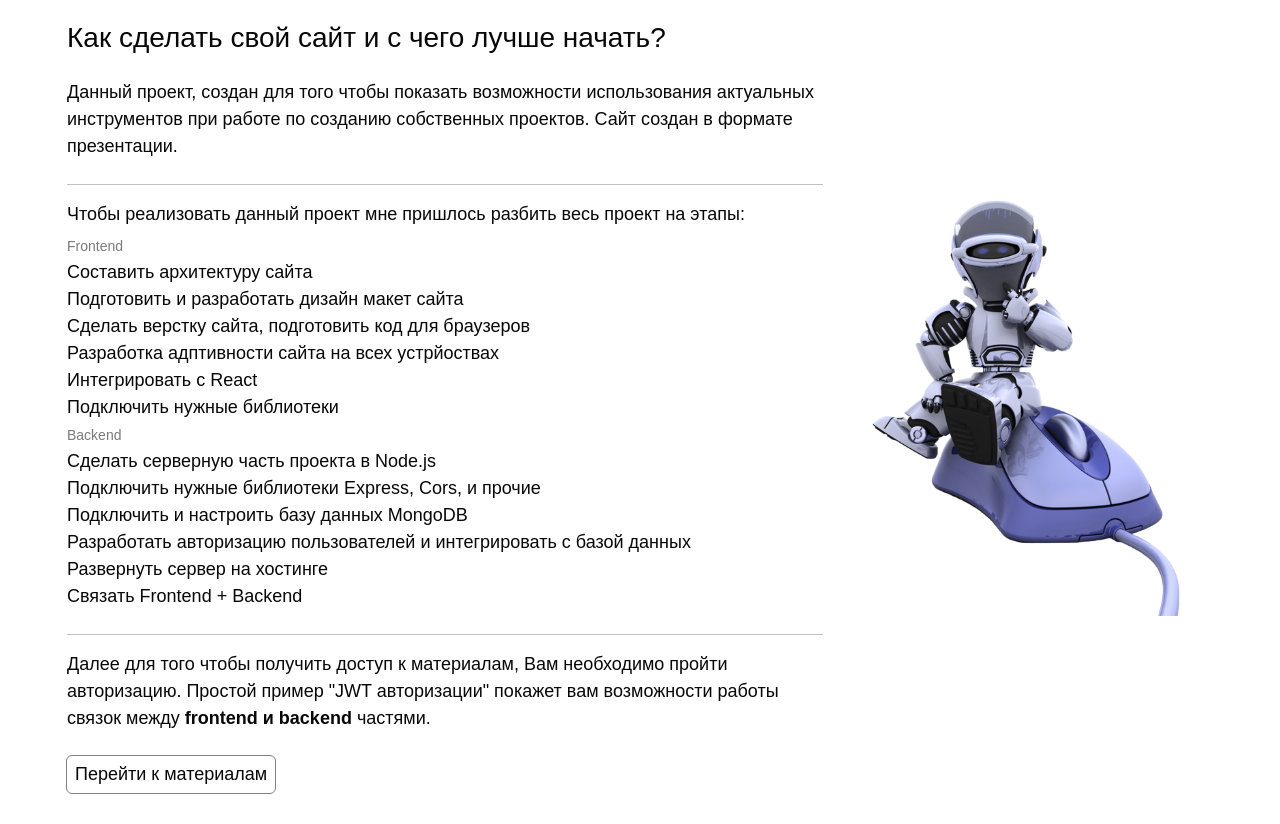
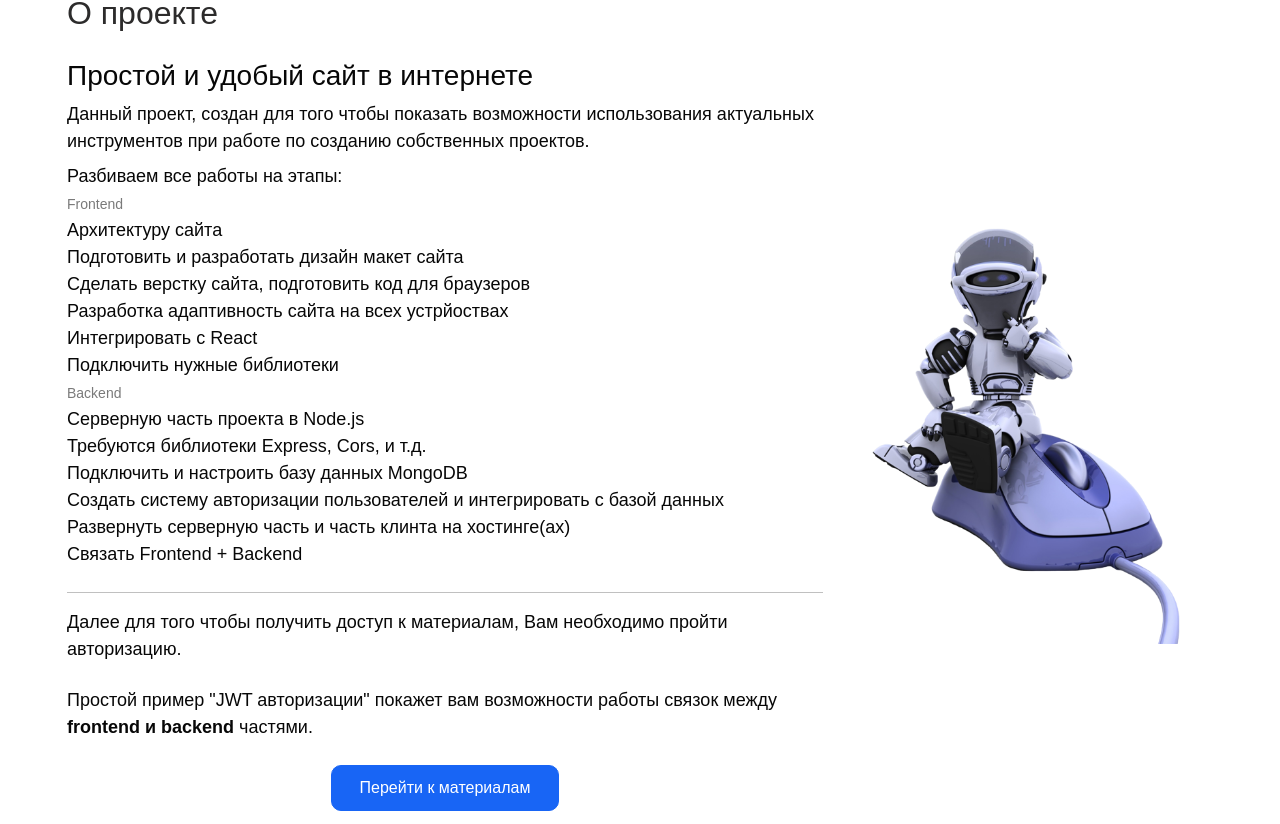
Before and after one commit to dankfedorov/Jokeberry-Frontend, a React app: page / in a window 1280 px wide. Shown: the part 856-1680 px from the top of the page. Built offline with nearby package versions, Linux system fonts and the light colour scheme.

Commit message:
add h1 block icons

```diff
--- a/src/assets/styles/landpage.css
+++ b/src/assets/styles/landpage.css
@@ -131,16 +131,29 @@ ul {
   /* z-index: 999; */
 }
 
-.hero__btn:focus {
+.btn{
+  background-color: var(--default-color);
+  border: 1px solid var(--default-color);
+  border-radius: 10px;
+  padding: 10px 28px;
+  -webkit-border-radius: 10px;
+  -moz-border-radius: 10px;
+  -ms-border-radius: 10px;
+  -o-border-radius: 10px;
+  color: #ffffff;
+  font-size: 16px;
+
+}
+.btn:focus {
   position: relative;
   background-color: var(--focus-color);
 }
 
-.hero__btn:hover {
+.btn:hover {
   background-color: var(--hover-color);
 }
 
-.hero__btn:active {
+.btn:active {
   background-color: var(--active-color);
 }
 .hero img{
--- a/src/components/Intro.jsx
+++ b/src/components/Intro.jsx
@@ -7,55 +7,55 @@ function Intro() {
       <section id="intro" className="intro">
         <div className="container container__intro">
 
-          {/* <h2 className="mb-2">Основная коцепция</h2> */}
+          <h2 className="mb-0">О проекте</h2>
+
           <div className="row d-flex align-items-center justify-content-between">
             <div className="col-md-8">
 
-                <span className="p-2">
-                  <h3 className="mb-4">Как сделать свой сайт и с чего лучше начать?</h3>
-                  <p className="mb-4">
+                <span className="p-1">
+                  <h3 className="mb-2">Простой и удобый сайт в интернете</h3>
+                  <p className="mb-2">
                     Данный проект, создан для того чтобы показать возможности
                     использования актуальных инструментов при работе по созданию{" "}
-                    собственных проектов. Сайт создан в формате презентации.
-                  </p>
+                    собственных проектов.                   </p>
+                  <p className="mb-4">
+                  Разбиваем все работы на этапы:
 
-                  <hr></hr>
-                  <p className="mb-1">
-                    Чтобы реализовать данный проект мне пришлось разбить весь
-                    проект на этапы:
-                  </p>
-                  <p className="mb-4">
                     <ul>
+
                       <span className="small">Frontend</span>
-                      <li>Составить архитектуру сайта</li>
+                      <li>Архитектуру сайта</li>
                       <li>Подготовить и разработать дизайн макет сайта</li>
                       <li>Сделать верстку сайта, подготовить код для браузеров</li>
-                      <li>Разработка адптивности сайта на всех устрйоствах</li>
+                      <li>Разработка адаптивность сайта на всех устрйоствах</li>
                       <li>Интегрировать с React</li>
                       <li>Подключить нужные библиотеки</li>
 
                       <span className="small">Backend</span>
-                      <li>Сделать серверную часть проекта в Node.js</li>
-                      <li>Подключить нужные библиотеки Express, Cors, и прочие</li>
+                      <li>Серверную часть проекта в Node.js</li>
+                      <li>Требуются библиотеки Express, Cors, и т.д.</li>
                       <li>Подключить и настроить базу данных MongoDB</li>
-                      <li>Разработать авторизацию пользователей и интегрировать с базой данных</li>
-                      <li>Развернуть сервер на хостинге</li>
+                      <li>Создать систему авторизации пользователей и интегрировать с базой данных</li>
+                      <li>Развернуть серверную часть и часть клинта на хостинге(ах)</li>
                       <li>Связать Frontend + Backend</li>
                     </ul>
                     </p>
                     <hr></hr>
                   <p className="mb-4">
                     Далее для того чтобы получить доступ к материалам, Вам
-                    необходимо пройти авторизацию. Простой пример "JWT
+                    необходимо пройти авторизацию.
+                  </p>
+                  <p className="mb-4">
+                  Простой пример "JWT
                     авторизации" покажет вам возможности работы связок между{" "}
                     <b>frontend и backend</b> частями.
                   </p>
                   <p className="text-center">
                     <a
                       href="/register"
-                      className="nav-link nav-profile d-flex align-items-center "
+                      className="btn"
                     >
-                      <span className="d-none d-md-block ps-2 reg-link hero__btn">
+                      <span className="">
                         {" "}
                         Перейти к материалам
                       </span>
--- a/src/pages/LandPage.js
+++ b/src/pages/LandPage.js
@@ -56,16 +56,26 @@ function LandPage() {
                 {" "}
                 HTML, CSS, React, Javascript, Nodejs, MongoDB
               </p>
+
+
+            </div>
+            <div className="col-md-12">
+            <button href="/login" className="btn-reset btn mb-4">Подробнее </button>
+
             </div>
           </div>
 
-          <div className="container__hero__icons ">
+          <div className="container__hero__icons mb-4 py-5">
             <div className="glass_bg"><img src={figma} alt="qr link" /></div>
             <div className=""><img src={reactimg} alt="qr link" /></div>
             <div className=""><img src={vs} alt="qr link" /></div>
             <div className="glass_bg"><img src={node} alt="qr link" /></div>
             <div className=""><img src={mongo} alt="qr link" /></div>
           </div>
+
+
+
+
         </div>
       </section>
       {/* <PulseTag/> */}
```
